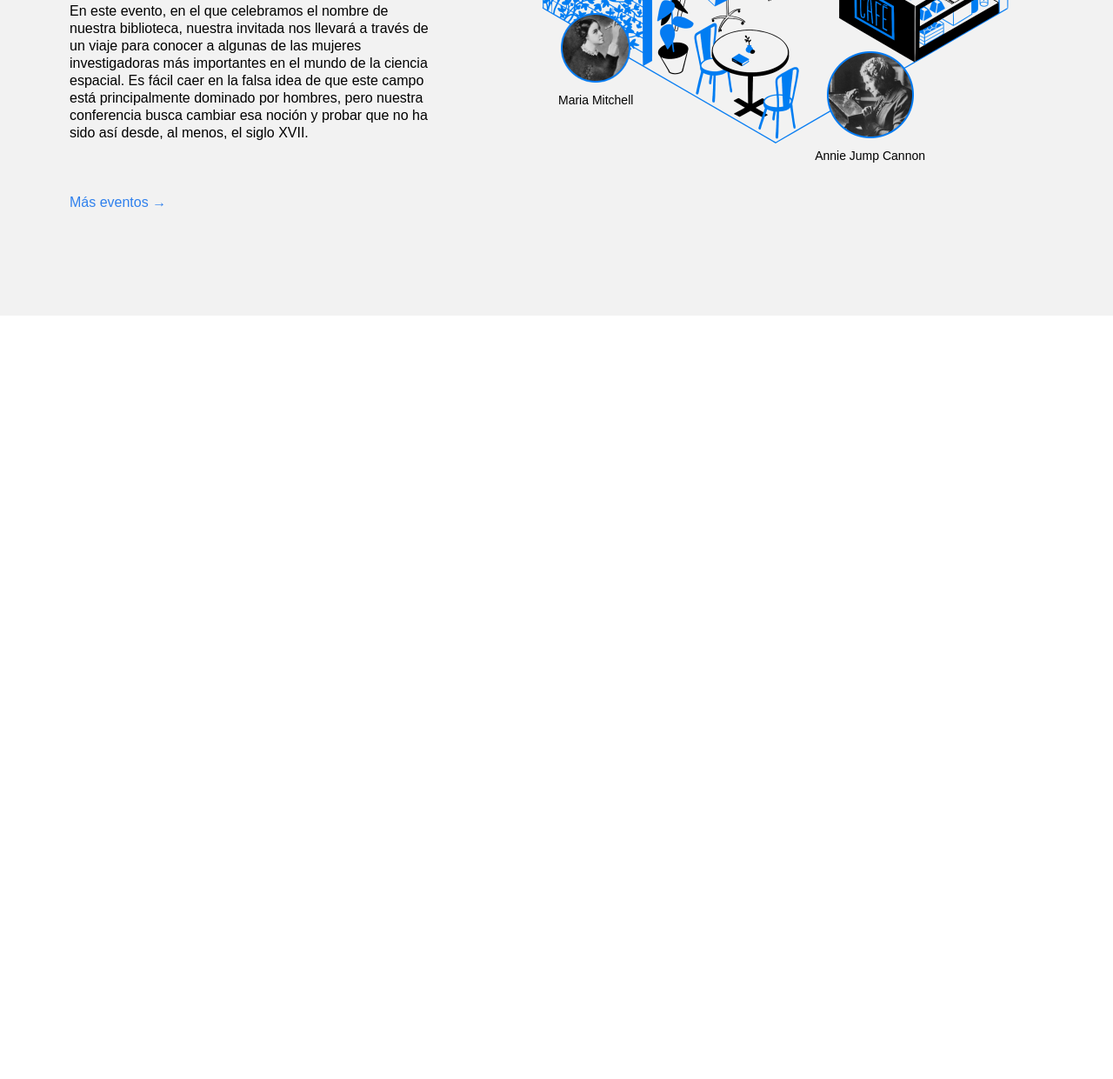
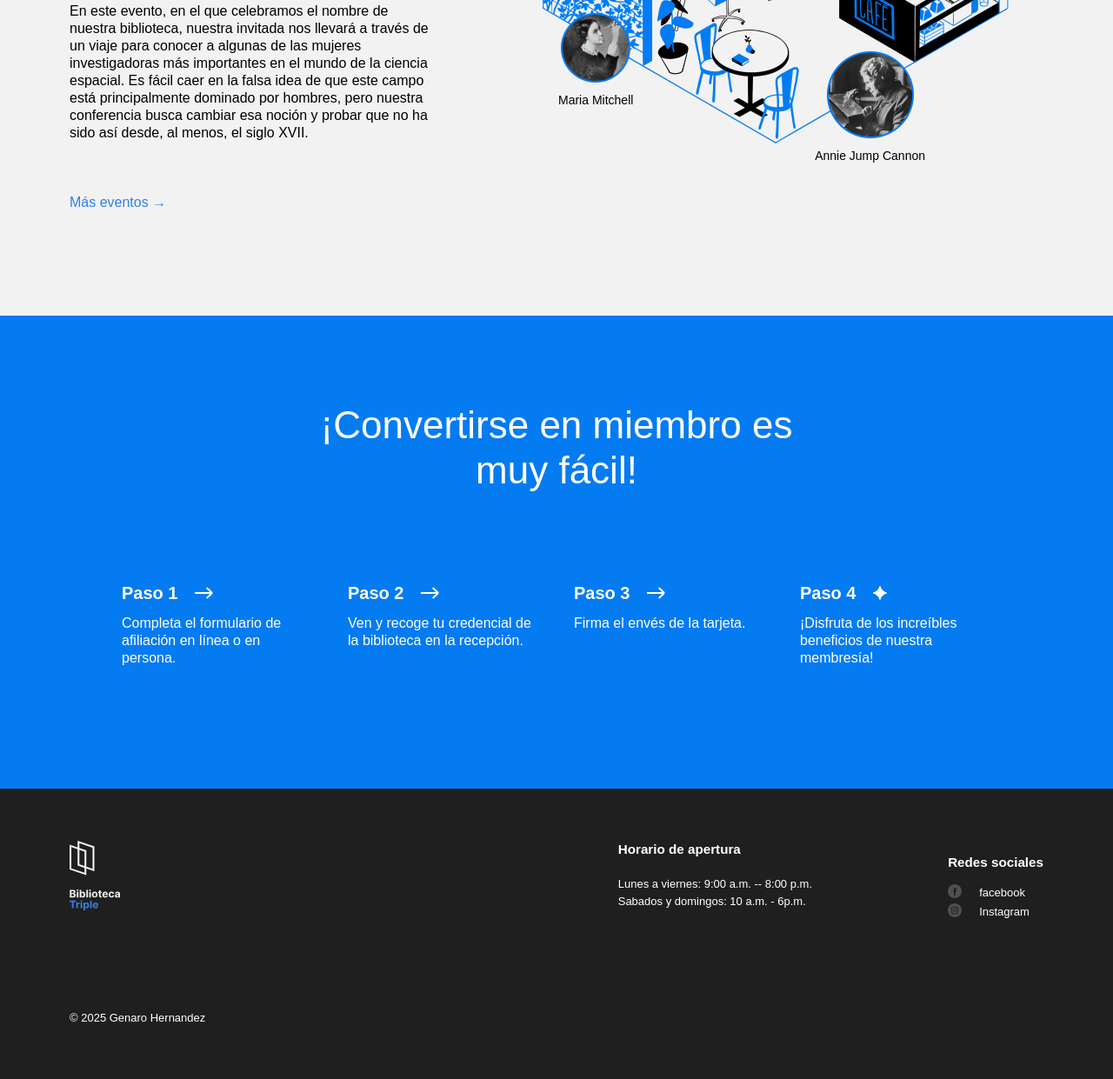
Before and after one commit to Genarohp7/web_project_library_es, a plain HTML site: page index.html in a window 1280 px wide. Shown: the part 2575-3816 px from the top of the page at 87% size. Before the commit the page ends 2938 px from the top, so only its background shows below. Drawn offline with Linux system fonts and the light colour scheme.

Commit message:
Proyecto 3 etapa3

```diff
--- a/index.html
+++ b/index.html
@@ -29,7 +29,7 @@
               <a class="nav__link" href="#events">Eventos</a>
             </li>
             <li>
-              <a class="nav__link">Conviértete en miembro</a>
+              <a class="nav__link" href="#membership">Conviértete en miembro</a>
             </li>
             <li>
               <a class="nav__link">Contactos</a>
@@ -235,6 +235,109 @@
 
           <!-- Comienza a crear la composición aquí -->
         </section>
+        <section class="membership" id="membership">
+          <h2 class="membership__title">
+            ¡Convertirse en miembro es muy fácil!
+          </h2>
+          <ul class="membership__steps">
+            <li class="step">
+              <h3 class="step__title">
+                Paso 1
+                <img
+                  src="./images/icon_step_forward.svg"
+                  alt="icon forward"
+                  class="step__icon"
+                />
+              </h3>
+              <p class="step__description">
+                Completa el formulario de afiliación en línea o en persona.
+              </p>
+            </li>
+            <li class="step">
+              <h3 class="step__title">
+                Paso 2
+                <img
+                  src="./images/icon_step_forward.svg"
+                  alt="icon forward"
+                  class="step__icon"
+                />
+              </h3>
+              <p class="step__description">
+                Ven y recoge tu credencial de la biblioteca en la recepción.
+              </p>
+            </li>
+            <li class="step">
+              <h3 class="step__title">
+                Paso 3
+                <img
+                  src="./images/icon_step_forward.svg"
+                  alt="icon forward"
+                  class="step__icon"
+                />
+              </h3>
+              <p class="step__description">Firma el envés de la tarjeta.</p>
+            </li>
+            <li class="step">
+              <h3 class="step__title">
+                Paso 4
+                <img
+                  src="./images/icon_step_finish.svg"
+                  alt="icon finish"
+                  class="step__icon"
+                />
+              </h3>
+              <p class="step__description">
+                ¡Disfruta de los increíbles beneficios de nuestra membresía!
+              </p>
+            </li>
+          </ul>
+        </section>
+        <footer class="footer" id="footer">
+          <div class="footer__cover">
+            <div class="footer__columns">
+              <div class="footer_colum">
+                <img
+                  src="./images/logo_white.svg"
+                  class="footer__logo"
+                  alt="logo"
+                />
+              </div>
+              <div class="footer_colum footer__column_content_hours">
+                <h3 class="footer__column-heading">Horario de apertura</h3>
+                <ul class="footer__list">
+                  <li class="footer__list-item">
+                    Lunes a viernes: 9:00 a.m. -- 8:00 p.m.
+                  </li>
+                  <li class="footer__list-item">
+                    Sabados y domingos: 10 a.m. - 6p.m.
+                  </li>
+                </ul>
+              </div>
+              <div class="footer_colum footer__column_content_social">
+                <h3>Redes sociales</h3>
+                <ul class="footer__list">
+                  <li class="footer__list-item">
+                    <a href="#" class="footer__column-link"
+                      ><img
+                        src="./images/facebook_white.svg"
+                        alt="Facebooklogo"
+                        class="footer__social-icon" /></a
+                    >facebook
+                  </li>
+                  <li class="footer__list-item">
+                    <a href="#" class="footer__column-link"
+                      ><img
+                        src="./images/instagram_white.svg"
+                        alt="Facebooklogo"
+                        class="footer__social-icon" /></a
+                    >Instagram
+                  </li>
+                </ul>
+              </div>
+            </div>
+            <p class="footer__copyright">© 2025 Genaro Hernandez</p>
+          </div>
+        </footer>
       </main>
     </div>
   </body>
--- a/styles/style.css
+++ b/styles/style.css
@@ -293,3 +293,121 @@ header__address {
   font-size: 14px;
   margin: 0;
 }
+
+.membership {
+  padding: 100px 0 140px;
+  background-color: #057bf2;
+  color: #ffffff;
+}
+
+.membership__title {
+  max-width: 574px;
+  margin: 0 auto;
+  text-align: center;
+  font-size: 44px;
+  font-weight: 500;
+  line-height: 52px;
+}
+
+.membership__steps {
+  list-style-type: none;
+  padding: 0;
+  margin: 100px 0 0;
+  flex-wrap: wrap;
+  gap: 40px;
+  display: flex;
+  justify-content: center;
+}
+
+.step {
+  flex-basis: 220px;
+}
+
+.step__title {
+  margin: 0;
+  font-size: 20px;
+  line-height: 30px;
+  font-weight: 700;
+  display: flex;
+  align-items: center;
+}
+
+.step__icon {
+  margin-left: 20px;
+}
+
+.step__description {
+  margin: 10px 0 0;
+}
+
+.footer {
+  display: flex;
+  box-sizing: border-box;
+  color: #fff;
+  background-color: #1f1f1f;
+  padding: 60px 80px;
+}
+
+.footer__cover {
+  width: 100%;
+  position: relative;
+}
+
+.footer__columns {
+  display: flex;
+  justify-content: space-between;
+}
+
+.footer__column_content_hours {
+  font-size: small;
+  position: absolute;
+  right: 250px;
+  margin-left: auto;
+}
+
+.footer__column_content_social {
+  font-size: small;
+  margin-left: 80px;
+}
+
+.footer__logo {
+  width: 58px;
+  height: 80px;
+}
+
+.footer__column-heading {
+  margin-top: 0;
+  margin-bottom: 20px;
+}
+
+.footer__list {
+  /* El siguiente código elimina los estilos predeterminados del navegador para las listas */
+  list-style-type: none;
+  padding: 0;
+  margin: 0;
+}
+
+.footer__list-item {
+  display: flex;
+  flex-wrap: wrap;
+  gap: 10px;
+  padding: 0 16px 0 0;
+}
+
+.footer__column-link {
+  color: white;
+  text-decoration: none;
+}
+
+.footer__social-icon {
+  width: 16px;
+  height: 16px;
+  padding-right: 10px;
+  padding-bottom: 0;
+}
+
+.footer__copyright {
+  margin-top: 100px;
+  margin-bottom: 0;
+  font-size: small;
+}
```
